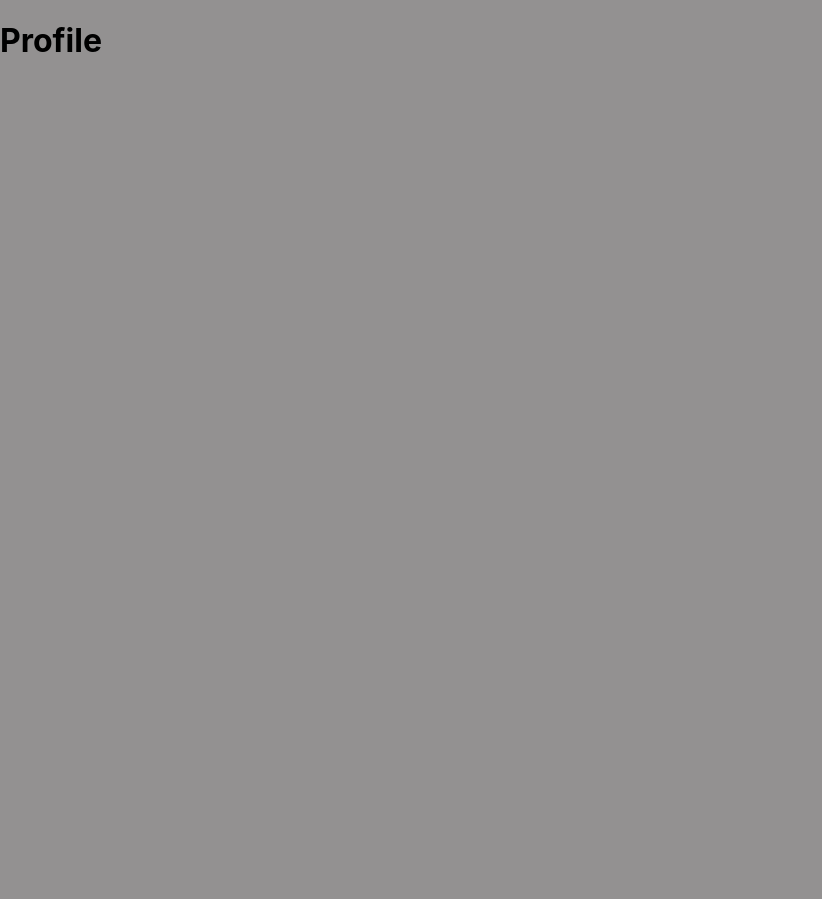
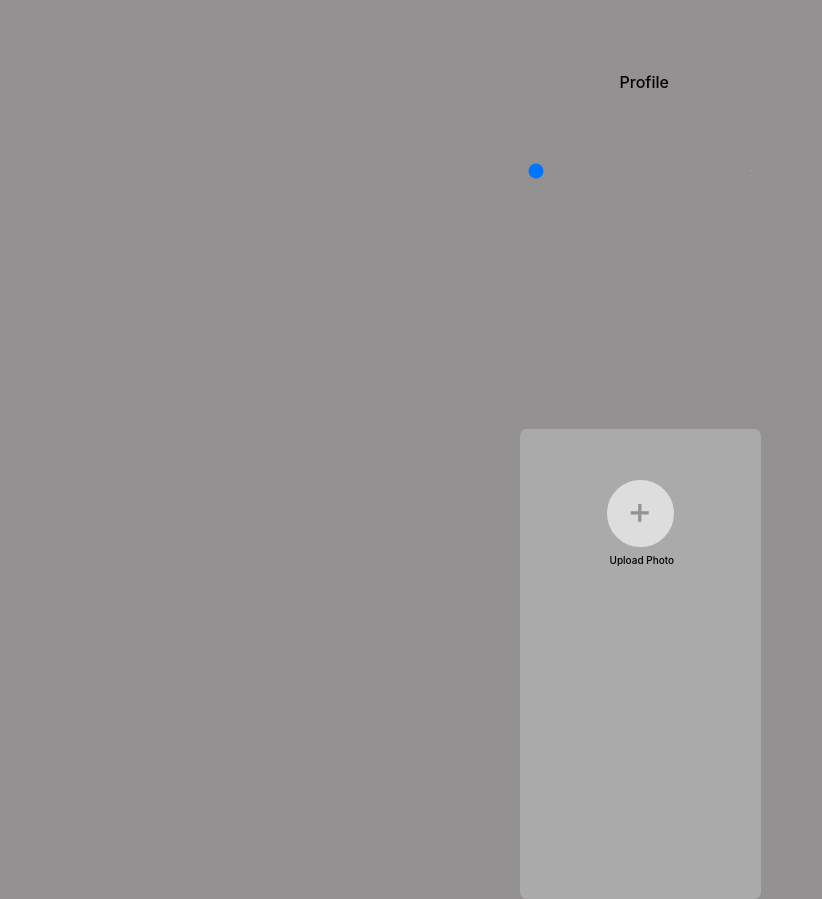
Before and after one commit to PeterwuSDE/CannabisProject, a React (Create React App) app in the folder WebApplicationFront/: page /profileSettings1 in a window 1280 px wide. Shown: the whole page, without its empty margins (0-822 px from the left). Before the commit the page ends 800 px from the top, so only its background shows below. Built offline with nearby package versions, Linux system fonts and the light colour scheme.

Commit message:
change CSS, add elements to page

```diff
--- a/WebApplicationFront/src/App.css
+++ b/WebApplicationFront/src/App.css
@@ -1,4 +1,4 @@
-body {
+body, html {
   background: #939191; /*should we have some global CSS styles? */
   font: roboto;
 }
--- a/WebApplicationFront/src/Pages/ProfileSettings1.js
+++ b/WebApplicationFront/src/Pages/ProfileSettings1.js
@@ -1,12 +1,40 @@
 import '../css/ProfileSettings1.css';
-import '../App.css';
 /* too verbose of a title? wanted to make it clear which page.
 This being the first of two profile settings pages, after the registration page */
 
-export default function Login() {
+export default function ProfileSettings1() {
     return(
-        <div>
+        <div className='profilesSettings1' id="profileSettings1">
             <h1>Profile</h1>
+            <div class="slidecontainer">
+                <input type="range" min="0" max="100" value="0" class="slider" id="myRange"></input>
+            </div>
+            <div class="flex-container">
+                <div class="photo">
+                    <div class="cross"> &times; </div>
+                </div>
+                <h2>Upload Photo</h2>
+                {/* <div class="name">
+                    <form>
+                        <label for="age">Enter Name</label>
+                        <input type="text" id="name" age="name"></input>
+                    </form>
+                </div> */}
+                {/* <div class="age">
+                    <form>
+                        <label for="age">Enter Age</label>
+                        <input type="number" id="age" age="age"></input>
+                    </form>
+                </div> */}
+                {/* <div class="gender">Select Gender</div>
+                <div class="ethnicity">Ethnicity</div> */}
+                <div class="next">
+                    {/* <button className="nextButton">Next</button> */}
+                </div>
+                <div class="back">
+                    {/* <button className="backButton">Back</button> */}
+                </div>
+            </div>
 
         </div>
 
--- a/WebApplicationFront/src/Pages/Register.js
+++ b/WebApplicationFront/src/Pages/Register.js
@@ -1,3 +1,4 @@
+// without its own CSS file, this page is getting attributes from ProfileSettings1.css, I think?
 import {
     Link
   } from "react-router-dom";
--- a/WebApplicationFront/src/css/ProfileSettings1.css
+++ b/WebApplicationFront/src/css/ProfileSettings1.css
@@ -0,0 +1,98 @@
+h1 {
+    width: 41px;
+    height: 16px;
+    font-size: 16px;
+    font-style: normal;
+    font-weight: 500;
+    line-height: 16px;
+    letter-spacing: 0em;
+
+    margin-left: auto;
+    margin-right: auto;
+    left: 0;
+    right: 0;
+    margin-top: 74px;
+    text-align: center;
+}
+/* Profile creation progress bar */
+.slidecontainer {
+    position: absolute;
+    top: 19.41%;
+    margin-left: auto;
+    margin-right: auto;
+    left: 0;
+    right: 0;
+    text-align: center;
+  }
+
+  .slider {
+    width: 225px;
+    height: 1px;
+  }
+
+  /* Profile information fields */
+  .flex-container {
+    display: flex;
+
+    position: absolute;
+    height: 470px;
+    width: 241px;
+
+    margin-left: auto;
+    margin-right: auto;
+    margin-top: 25.64%;
+    left: 0;
+    right: 0;
+    text-align: center;
+
+    border-radius: 7px;
+    background-color: #C4C4C480;
+  }
+
+  .photo {
+    position: absolute;
+
+    margin-left: auto;
+    margin-right: auto;
+    margin-top: 51px;
+    left: 0;
+    right: 0;
+    text-align: center;
+
+    background: #DDDDDD;
+    border: 2px solid #DDDDDD;
+    height: 63px;
+    width: 63px;
+    border-radius: 50%;
+  }
+
+  .cross {
+    position: absolute;
+    transform: rotate(45deg);
+    font-size: 30px;
+    color: #939191;
+    font-weight: bold;
+    font-family: helvetica,arial;
+
+    margin-left: 36%;
+    margin-top: 23%;
+  }
+
+  h2 {
+    width: 61px;
+    height: 12px;
+    font-size: 10px;
+    font-style: normal;
+    font-weight: 500;
+    line-height: 12px;
+    letter-spacing: 0em;
+
+    margin-left: auto;
+    margin-right: auto;
+    left: 0;
+    right: 0;
+    margin-top: 125px;
+    white-space: nowrap;
+    text-align: center;
+
+  }
```
